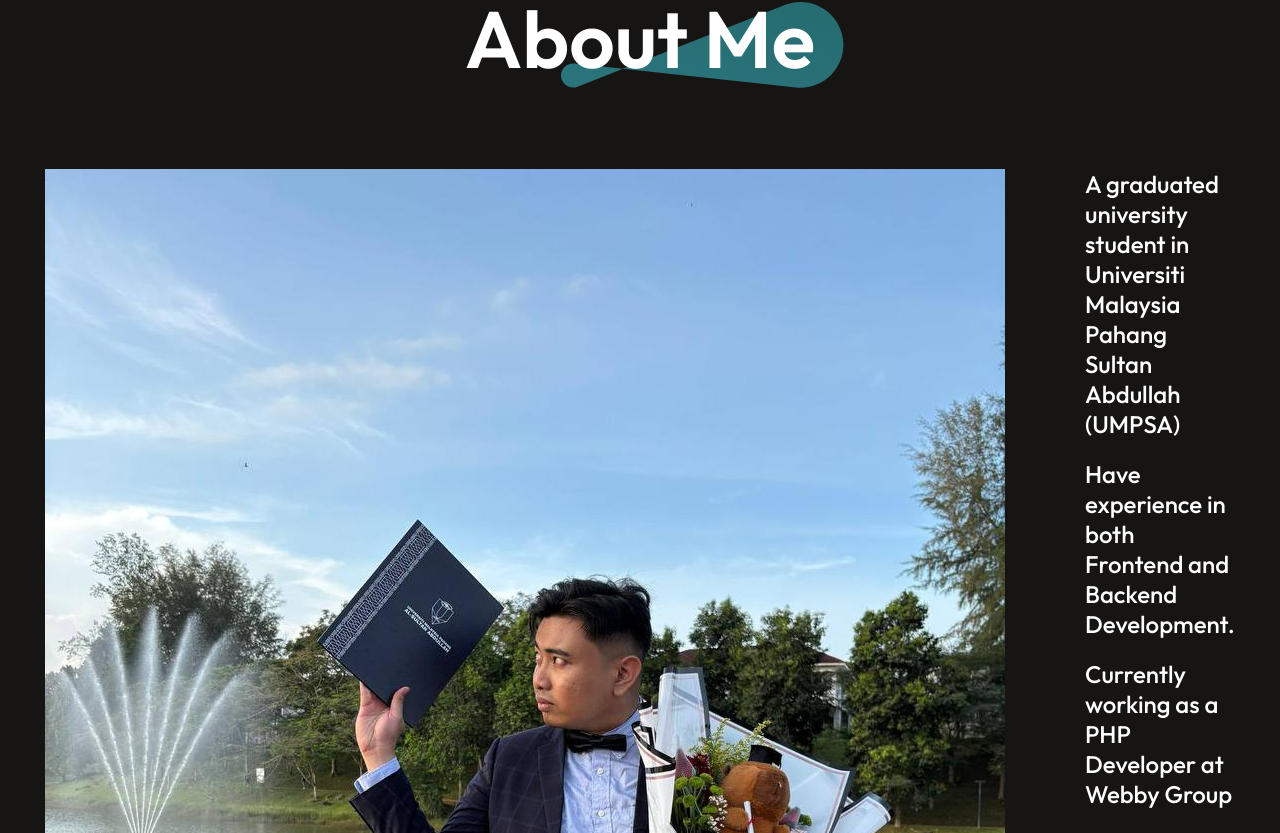
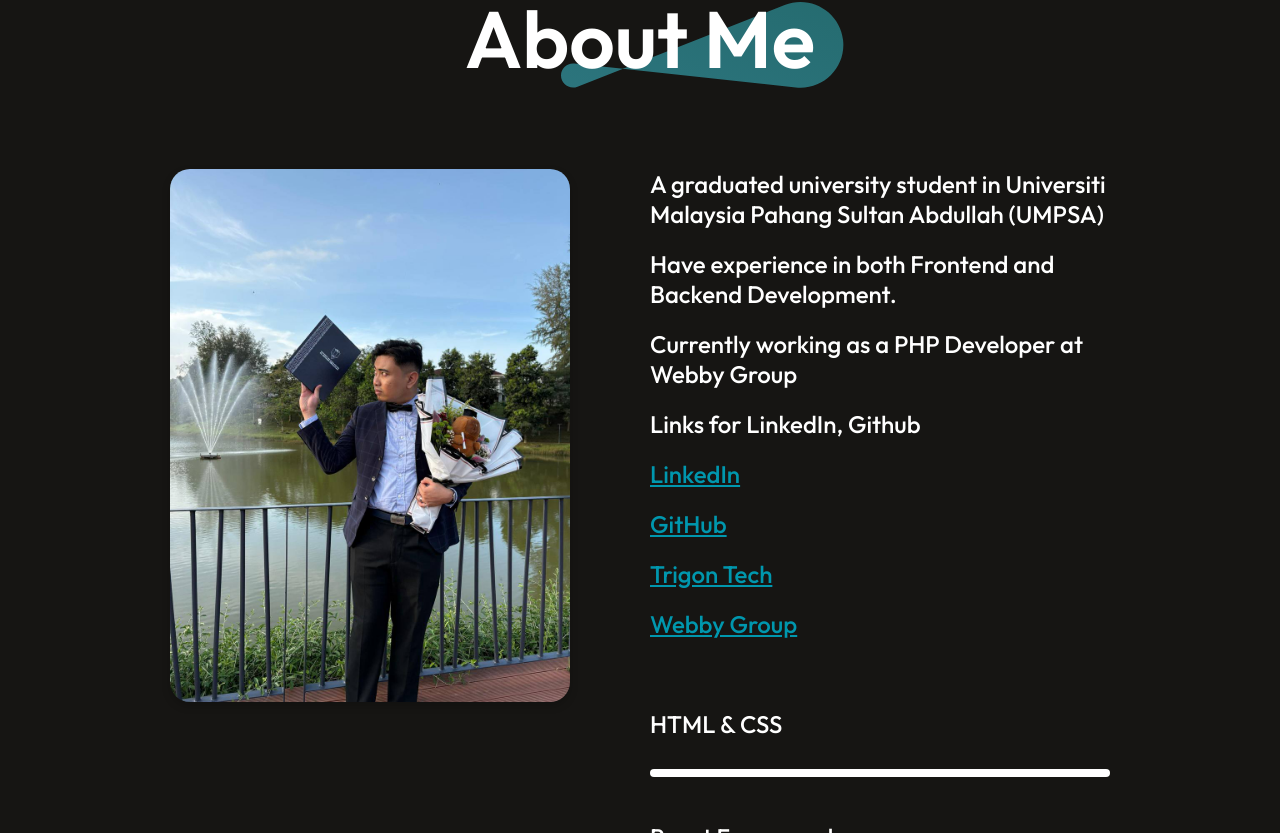
Before and after one commit to Zeyynn/RazinPortfolioReactJS, a React (Vite) app: page / in a window 1280 px wide. Shown: the part 1647-2480 px from the top of the page. Built offline with nearby package versions, Linux system fonts and the light colour scheme.

Commit message:
Add styling and class to About Me image in About section

```diff
--- a/src/Components/Navbar/About/About.css
+++ b/src/Components/Navbar/About/About.css
@@ -143,6 +143,12 @@
     transform: scale(1.12);
     transition: 0.5s;
 }
+.aboutme_img2{
+    width: 400px;
+    border-radius: 20px;
+    box-shadow: 0 4px 8px rgba(0, 0, 0, 0.2);
+    transition: transform 0.3s ease, box-shadow 0.3s ease;
+}
 @media(max-width:768px){
     .about{
         gap: 80px;
--- a/src/Components/Navbar/About/About.jsx
+++ b/src/Components/Navbar/About/About.jsx
@@ -12,7 +12,7 @@ const About = () => {
       </div>
       <div className="about-sections">
         <div className="about-left">
-          <img src={aboutme_img2} alt="" />                  {/*About Me Img*/}
+          <img src={aboutme_img2} alt="" className='aboutme_img2' />                  {/*About Me Img*/}
         </div>
         <div className="about-right">
           <div className="about-para">                      {/*About Me Desc*/}
```
